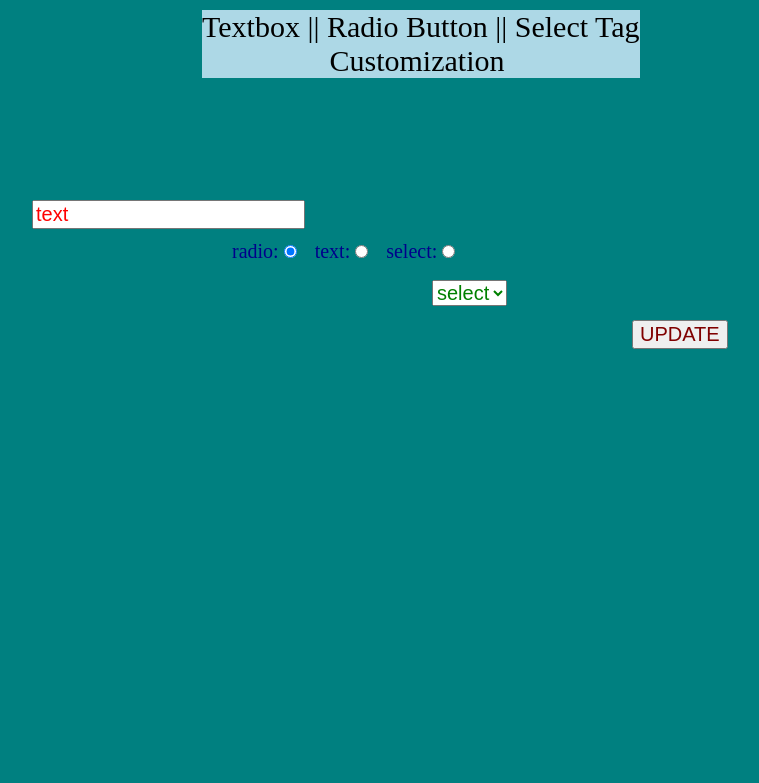
After one commit to CullenMar/masterBranchCST336, a PHP site: page /Homework/hw3/hw3index.php in a window 1280 px wide. The commit adds this page. Shown: the top 783 px of the page, without its empty margins (168-927 px from the left). Run offline with PHP 8.4, Linux system fonts and the light colour scheme.

Commit message:
accidentally misdid a path

```diff
--- /dev/null
+++ b/Homework/hw3/css/hw3styles.css
@@ -0,0 +1,38 @@
+#placementPiece1 {
+    top: 200px;
+    left: 200px;
+    color: red;
+    font-size: 20px;
+    position: absolute;
+}
+#placementPiece2 {
+    top: 240px;
+    left: 400px;
+    color: darkblue;
+    font-size: 20px;
+    position: absolute;
+}
+#placementPiece3 {
+    top: 280px;
+    left: 600px;
+    color: green;
+    font-size: 20px;
+    position: absolute;
+}
+#placeButt {
+    top: 320px;
+    left: 800px;
+    color: maroon;
+    font-size: 20px;
+    position: absolute;
+}
+body {
+    background-color: teal;
+}
+p1 {
+    background-color: lightblue;
+    position: absolute;
+    left: 370px;
+    top: 10px;
+    font-size: 30px;
+}
--- /dev/null
+++ b/Homework/hw3/hw3index.php
@@ -0,0 +1,85 @@
+<?php
+    //places a textbox
+    function placeText($inputNum) {
+        echo "<form method='get'><input type='text' id='placementPiece" . $inputNum ."' name='input" . $inputNum . "' maxlength='10' value='text'/><form method='get'>";
+    }
+    //places radio options
+    function placeRadio($inputNum) {
+        echo "<div id='placementPiece" . $inputNum ."'><form method='get'>
+            radio:<input type='radio' name='input" . $inputNum . "' value='radio' checked='checked'/>
+            &nbsp&nbsptext:<input type='radio' name='input" . $inputNum . "' value='text'/>
+            &nbsp&nbspselect:<input type='radio' name='input" . $inputNum . "' value='select'/><form method='get'></div>";
+    }
+    //places a select menu
+    function placeSelect($inputNum) {
+        echo "<form method='get'><select name='input" . $inputNum . "' id='placementPiece" . $inputNum ."'>
+            <option value='select'>select</option>
+            <option value='text'>text</option>
+            <option value='radio'>radio</option>
+            </select><form method='get'>";
+    }
+    session_start();
+    //getting previous user specifications and placing them or placing defualts
+    if (isset($_GET["input1"])){
+        $_SESSION["input_1"] = $_GET["input1"];
+        if ($_SESSION["input_1"] == "radio") {placeRadio(1);}
+        else if ($_SESSION["input_1"] == "text") {placeText(1);}
+        else if ($_SESSION["input_1"] == "select") {placeSelect(1);}
+        else {
+            echo "IMPROPER TEXT SUBMISSION<br />Accepted text: 'text', 'select', 'radio'";
+            placeText(1);
+        }
+    } else {
+        placeText(1);
+    }
+    echo "<br />";
+    if (isset($_GET["input2"])){
+        $_SESSION["input_2"] = $_GET["input2"];
+        if ($_SESSION["input_2"] == "radio") {placeRadio(2);}
+        else if ($_SESSION["input_2"] == "text") {placeText(2);}
+        else if ($_SESSION["input_2"] == "select") {placeSelect(2);}
+        else {
+            echo "IMPROPER TEXT SUBMISSION<br />Accepted text: 'text', 'select', 'radio'";
+            placeRadio(2);
+        }
+    } else {
+        placeRadio(2);
+    }
+    echo "<br />";
+    if (isset($_GET["input3"])){
+        $_SESSION["input_3"] = $_GET["input3"];
+        if ($_SESSION["input_3"] == "radio") {placeRadio(3);}
+        else if ($_SESSION["input_3"] == "text") {placeText(3);}
+        else if ($_SESSION["input_3"] == "select") {placeSelect(3);}
+        else {
+            echo "IMPROPER TEXT SUBMISSION<br />Accepted text: 'text', 'select', 'radio'";
+            placeSelect(3);
+        }
+    } else {
+        placeSelect(3);
+    }
+    echo "<br />";
+    echo "
+        <form method='get'>
+        <input type='submit' value='UPDATE' id='placeButt' name='submit' />
+        </form>
+        ";
+    //session_unset();
+?>
+
+<!DOCTYPE html>
+<html>
+    <head>
+        <style>
+            @import url("./css/hw3styles.css");
+        </style>
+        <title> Custom HTML 9k </title>
+    </head>
+    <body>
+        <p1>
+            Textbox || Radio Button || Select Tag
+            <br />
+            &nbsp;&nbsp;&nbsp;&nbsp;&nbsp;&nbsp;&nbsp;&nbsp;&nbsp;&nbsp;&nbsp;&nbsp;&nbsp;&nbsp;&nbsp;&nbsp;&nbsp;Customization
+        </p1>
+    </body>
+</html>
--- a/index.php
+++ b/index.php
@@ -1,6 +1,7 @@
 <!DOCTYPE HTML>
 <html>
     <a href="./Homework/hw2/index.php">Homework 2</a>
+    <a href="./Homework/hw3/hw3index.php">Homework 3</a>
     <a href="./lab/777/index.php">Lab 2</a>
     <a href="./lab/lab3/silverjack.php">Lab 3</a>
     <a href="./lab/lab4/ledboard.php">Lab 4</a>
```
